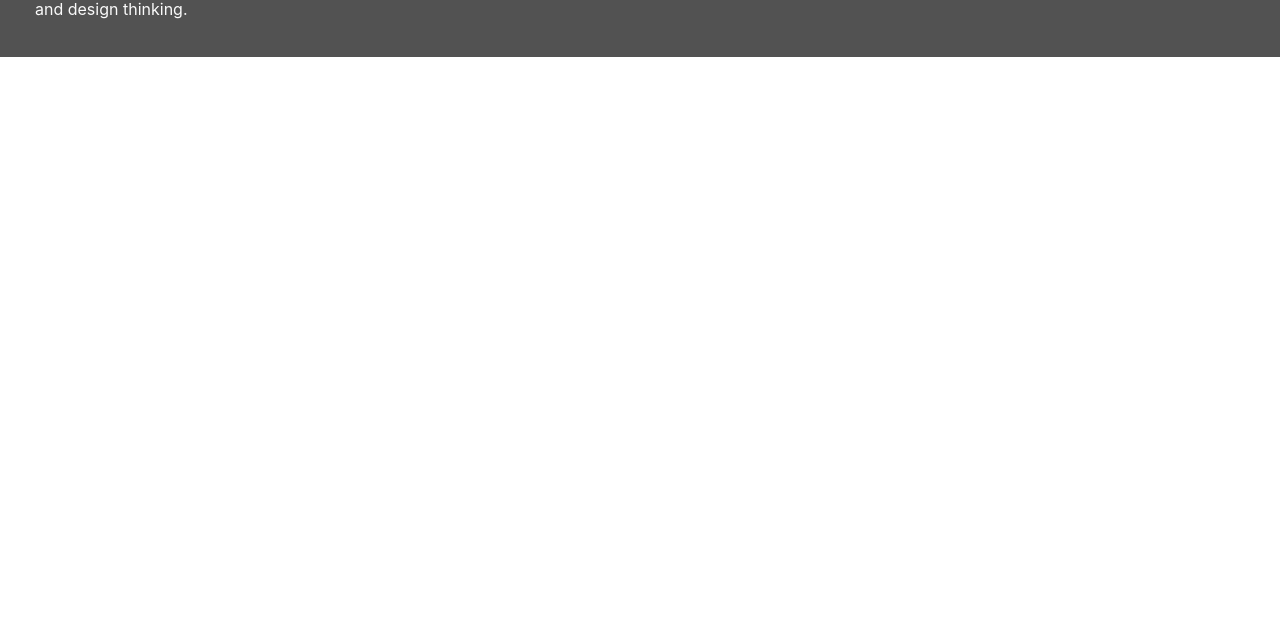
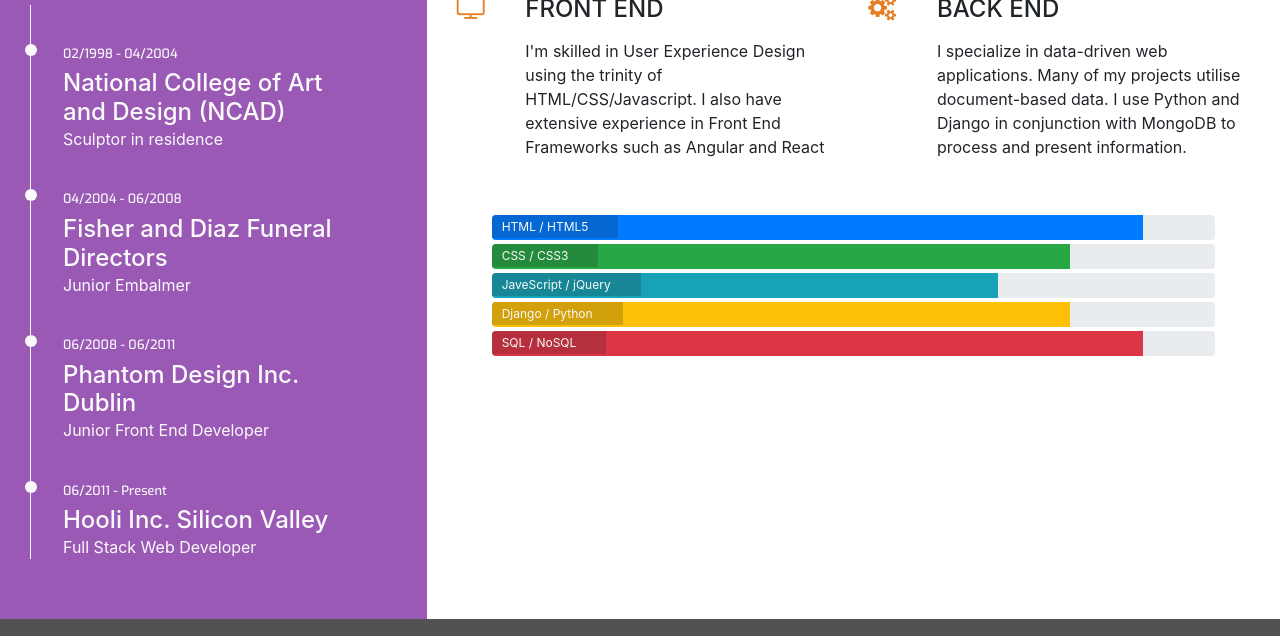
Before and after one commit to coolusername244/resume-template, a plain HTML site: page resume.html in a window 1280 px wide. Shown: the part 472-1108 px from the top of the page. Before the commit the page ends 800 px from the top, so only its background shows below. Drawn offline with nearby package versions, Linux system fonts and the light colour scheme.

Commit message:
Added resume.html content

```diff
--- a/assets/css/style.css
+++ b/assets/css/style.css
@@ -14,6 +14,9 @@
     background-color: #f4f4f4
 }
 
+.bg-color-work-history {
+    background-color: #9b59b6;
+}
 
 .ui-menu-color-home {
     background-color: #e67e22;
@@ -61,6 +64,7 @@ h1,h2,h3,h4 {
     float: none;
 }
 
+.history-heading,
 .section-heading {
     font-family: "Exo", sans-serif;
     font-weight: 300;
@@ -223,3 +227,107 @@ footer {
     margin-bottom: 15px;
 
 }
+
+/* --------------------------------------------------------- Personal Info */
+
+.personal-info-item {
+    margin-bottom: 20px;
+    display: block;
+    clear: both;
+}
+
+.personal-info-item .key,
+.personal-info-item .value {
+    padding-right: 8px;
+    display: inline-block;
+}
+
+.personal-info-item .key p,
+.personal-info-item .value p {
+    margin: 0;
+}
+
+.personal-info-item .key {
+    width: 30%;
+    margin-right: 21px;
+    padding-top: 2px;
+    vertical-align: top;
+}
+
+.personal-info-item .key p {
+    font-weight: 700;
+}
+
+.personal-info-item .value {
+    position: relative;
+    width: 60%;
+}
+
+/* --------------------------------------------------------- Skills */
+
+.progress {
+    position: relative;
+    height: 25px;
+    margin-bottom: 4px;
+}
+
+.progress-type {
+    position: absolute;
+    left: 0px;
+    font-weight: 400;
+    padding: 3px 30px 2px 10px;
+    color: #fafafa;
+    background-color: rgba(25, 25, 25, 0.2)
+}
+
+.progress-section {
+    margin: 40px 20px;
+}
+
+/* --------------------------------------------------------- Work Histroy */
+
+.history-heading {
+    color: #fafafa;
+    margin-bottom: 50px;
+}
+
+.timeline-item {
+    padding: 4em 2em 0em 2em;
+    position: relative;
+    color: #fafafa;
+    border-left: 1px solid;
+}
+
+.timeline-item p {
+    padding: 0;
+    margin: 0;
+}
+
+.timeline-item:before {
+    content: attr(data-dates);
+    position: absolute;
+    left: 2.5em;
+    top: 3em;
+    display: block;
+    font-family: "Exo", sans-serif;
+    font-weight: 500;
+    font-size: 0.8em;
+    padding: 0;
+    margin: 0;
+}
+
+.timeline-item:after {
+    width: 12px;
+    height: 12px;
+    display: block;
+    top: 2.4em;
+    position: absolute;
+    left: -6px;
+    border-radius: 12px;
+    content: '';
+    background: #fafafa;
+}
+
+.history-items {
+    margin-bottom: 30px;
+}
--- a/resume.html
+++ b/resume.html
@@ -28,15 +28,15 @@
 					<div class="col">
 						<ul id="nav" class="list-inline menucontainer">
 							<li class="col-6 col-sm-3 ui-menu-color-home list-inline-item menuitem">
-								<a href="#"
+								<a href="index.html"
 									class="hvr-sweep-to-bottom"><i class="fa fa-home" aria-hidden="true"></i><span>Home</span></a>
 							</li>
 							<li class="col-6 col-sm-3 ui-menu-color-resume list-inline-item menuitem">
-								<a href="#"
+								<a href="resume.html"
 									class="hvr-sweep-to-bottom"><i class="fa fa-graduation-cap" aria-hidden="true"></i><span>Resume</span></a>
 							</li>
 							<li class="col-6 col-sm-3 ui-menu-color-contact list-inline-item menuitem">
-								<a href="#"
+								<a href="contact.html"
 									class="hvr-sweep-to-bottom"><i class="fa fa-comment-o" aria-hidden="true"></i><span>Contact</span></a>
 							</li>
 							<li class="col-6 col-sm-3 ui-menu-color-download list-inline-item menuitem">
@@ -49,8 +49,113 @@
 			</div>
 		</div>
 	</header>
-	<section>
-
+	<section class="container-fluid">
+		<div class="row">
+			<div class="col-md-4 bg-color-work-history section-column">
+				<div class="row">
+					<div class="col-12">
+						<h3 class="history-heading uppercase">
+							Work History
+						</h3>
+					</div>
+				</div>
+				<div class="history-items">
+					<div class="timeline-item" data-dates="02/1998 - 04/2004">
+						<h4>National College of Art and Design (NCAD)</h4>
+						<p>Sculptor in residence</p>
+					</div>
+					<div class="timeline-item" data-dates="04/2004 - 06/2008">
+						<h4>Fisher and Diaz Funeral Directors</h4>
+						<p>Junior Embalmer</p>
+					</div>
+					<div class="timeline-item" data-dates="06/2008 - 06/2011">
+						<h4>Phantom Design Inc. Dublin</h4>
+						<p>Junior Front End Developer</p>
+					</div>
+					<div class="timeline-item" data-dates="06/2011 - Present">
+						<h4>Hooli Inc. Silicon Valley</h4>
+						<p>Full Stack Web Developer</p>
+					</div>
+				</div>
+			</div>
+			<div class="col-md-8 bg-color-three-reasons section-column">
+				<div class="row">
+					<div class="col">
+						<h3 class="section-heading uppercase">My Skills</h3>
+					</div>
+				</div>
+				<div class="row">
+					<div class="col-10 offset-1 offset-sm-0 col-sm-4 col-md-6">
+						<div class="row">
+							<div class="col-2">
+								<i class="three-reasons-icon fa fa-tv" aria-hidden="true"></i>
+							</div>
+							<div class="col-10">
+								<h4 class="three-reasons-heading uppercase">Front End</h4>
+								<p>
+									I'm skilled in User Experience Design using the trinity of HTML/CSS/Javascript. I
+									also have extensive experience in Front End Frameworks such as Angular and React
+								</p>
+							</div>
+						</div>
+					</div>
+					<div class="col-10 offset-1 offset-sm-0 col-sm-4 col-md-6">
+						<div class="row">
+							<div class="col-2">
+								<i class="three-reasons-icon fa fa-gears" aria-hidden="true"></i>
+							</div>
+							<div class="col-10">
+								<h4 class="three-reasons-heading uppercase">Back End</h4>
+								<p>
+									I specialize in data-driven web applications. Many of my projects utilise
+									document-based data. I use Python and Django in conjunction with MongoDB to process
+									and present information.
+								</p>
+							</div>
+						</div>
+					</div>
+				</div>
+				<div class="row progress-section">
+					<div class="col">
+						<div class="progress">
+							<div class="progress-bar" role="progress-bar" aria-valuenow="90" aria-valuemin="0"
+								aria-valuemax="100" style="width:90%">
+								<span class="sr-only">90% complete</span>
+							</div>
+							<span class="progress-type">HTML / HTML5</span>
+						</div>
+						<div class="progress">
+							<div class="progress-bar bg-success" role="progress-bar" aria-valuenow="80"
+								aria-valuemin="0" aria-valuemax="100" style="width:80%">
+								<span class="sr-only">80% complete</span>
+							</div>
+							<span class="progress-type">CSS / CSS3</span>
+						</div>
+						<div class="progress">
+							<div class="progress-bar bg-info" role="progress-bar" aria-valuenow="70" aria-valuemin="0"
+								aria-valuemax="100" style="width:70%">
+								<span class="sr-only">70% complete</span>
+							</div>
+							<span class="progress-type">JaveScript / jQuery</span>
+						</div>
+						<div class="progress">
+							<div class="progress-bar bg-warning" role="progress-bar" aria-valuenow="80"
+								aria-valuemin="0" aria-valuemax="100" style="width:80%">
+								<span class="sr-only">80% complete</span>
+							</div>
+							<span class="progress-type">Django / Python</span>
+						</div>
+						<div class="progress">
+							<div class="progress-bar bg-danger" role="progress-bar" aria-valuenow="90" aria-valuemin="0"
+								aria-valuemax="100" style="width:90%">
+								<span class="sr-only">90% complete</span>
+							</div>
+							<span class="progress-type">SQL / NoSQL</span>
+						</div>
+					</div>
+				</div>
+			</div>
+		</div>
 	</section>
 	<footer class="container-fluid">
 		<div id="footer-details" class="row">
```
Also changed, not shown: contact.html (+3 -3 lines), index.html (+3 -3 lines), assets/images/resume-photo.jpg (deleted).
